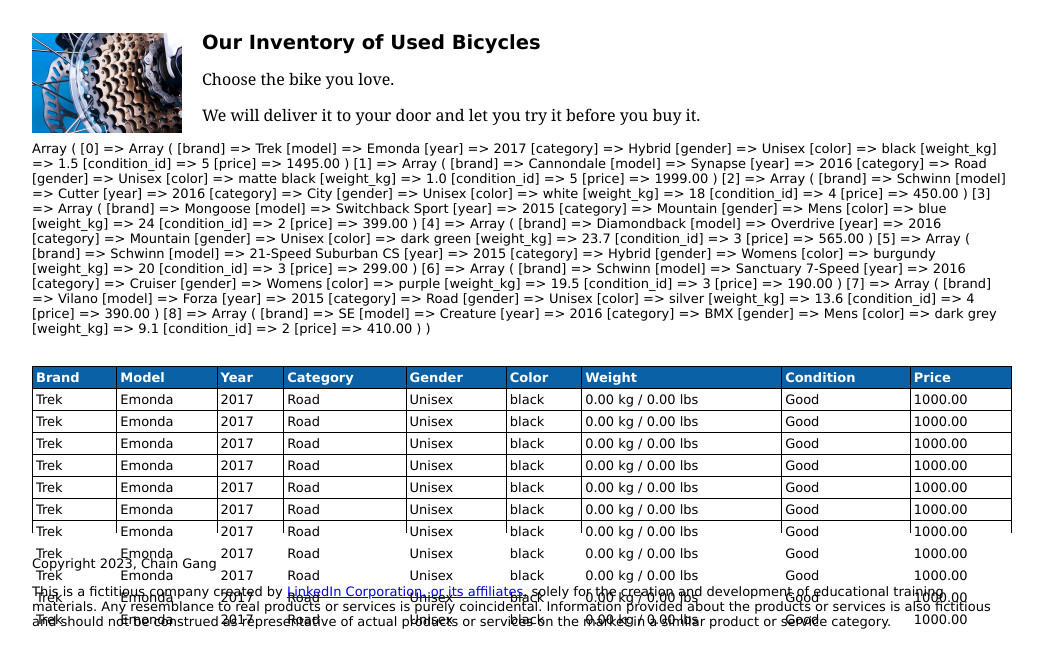
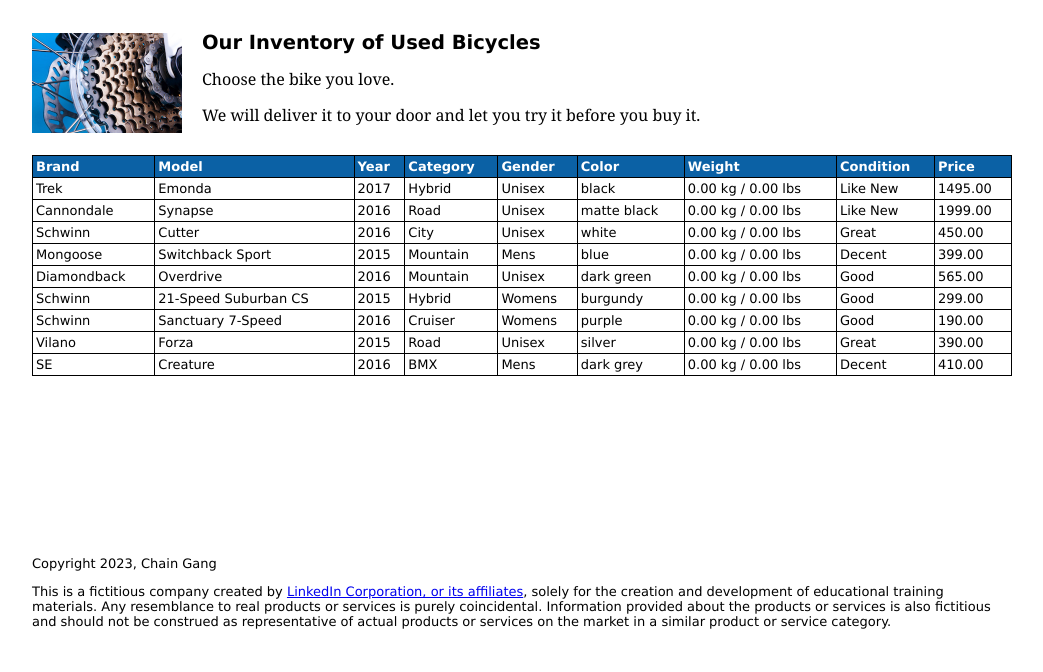
Before and after one commit to FilipNedovic/oop_sandbox, a PHP site: page /bicycles.php in a window 1280 px wide. Shown: the part 178-850 px from the top of the page, without its empty margins (126-1169 px from the left). Run offline with PHP 8.4, Linux system fonts and the light colour scheme.

Commit message:
from a CSV file to instances

```diff
--- a/chain_gang/public/bicycles.php
+++ b/chain_gang/public/bicycles.php
@@ -31,23 +31,10 @@
       $parser = new ParseCSV(PRIVATE_PATH . "/used_bicycles.csv");
       $bike_array = $parser->parse();
 
-      print_r($bike_array);
-
-      $args = [
-        "brand" => "Trek",
-        "model" => "Emonda",
-        "year" => 2017,
-        "gender" => "Unisex",
-        "color" => "black",
-        "weight_kg" => 1.5,
-        "category" => "Road",
-        "price" => 1000.00
-      ];
-      $bike = new Bicycle($args);
-
       ?>
 
-      <?php for ($i = 0; $i <= 10; $i++) { ?>
+      <?php foreach ($bike_array as $args) { ?>
+        <?php $bike = new Bicycle($args); ?>
         <tr>
           <td>
             <?php echo $bike->brand; ?>
```
